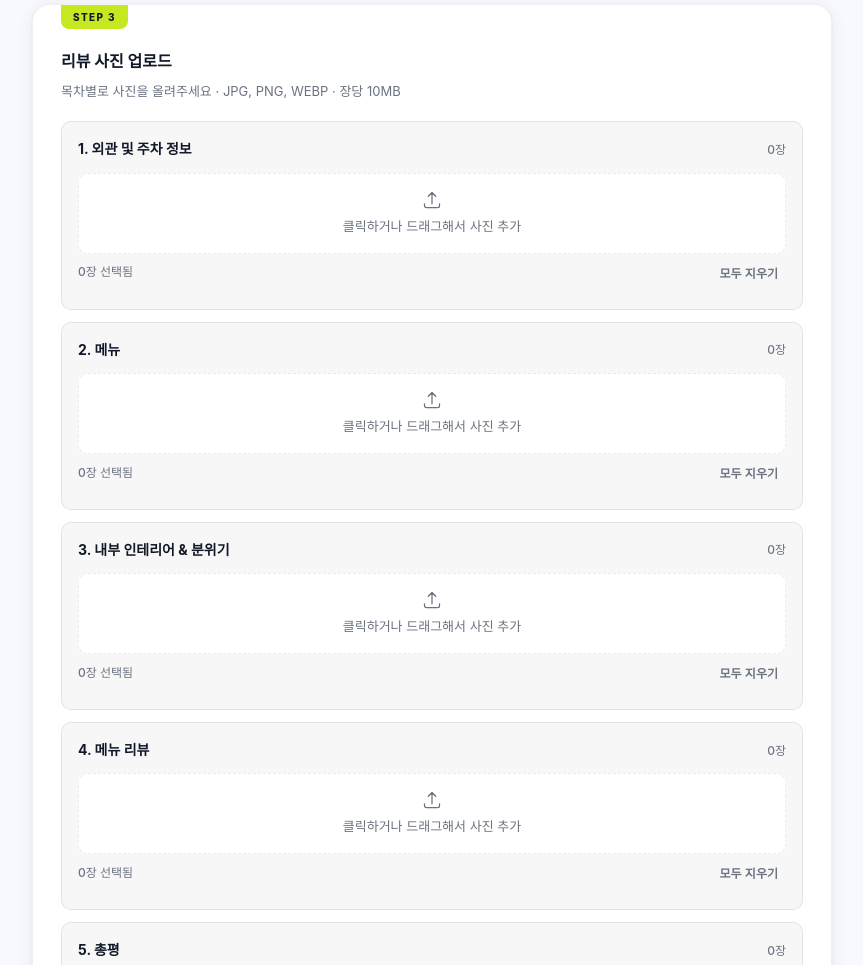
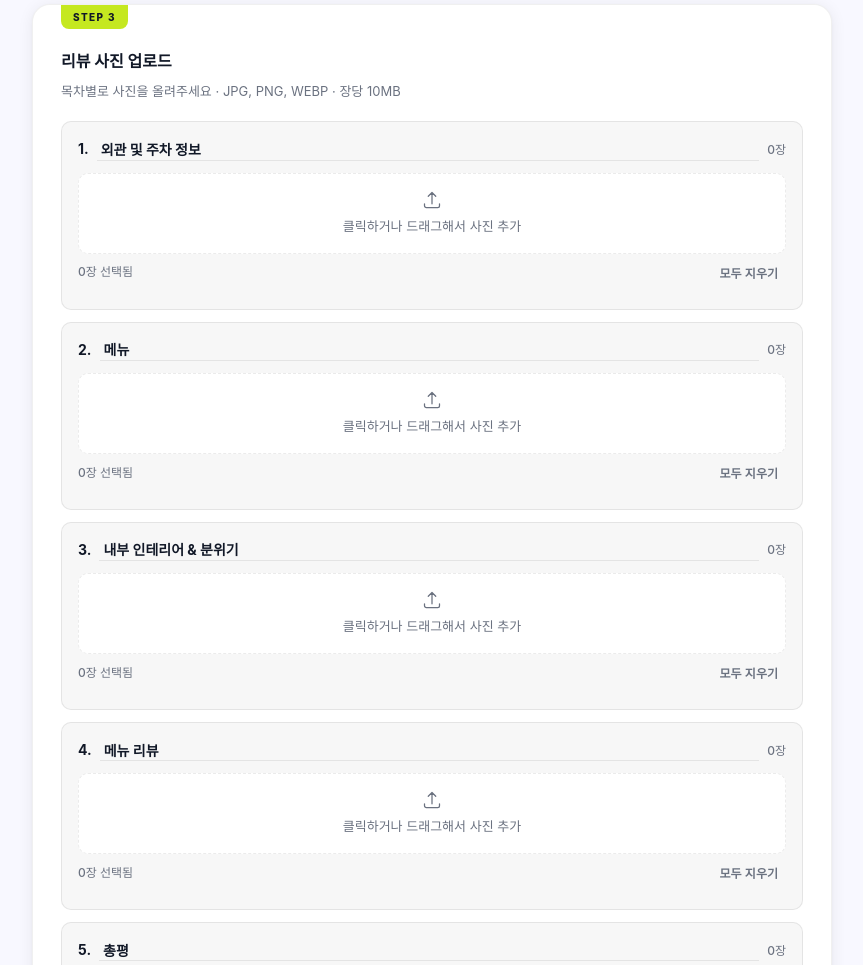
Before and after one commit to BomEllen/auto-blogger, a website with bundled scripts: page public/index.html in a window 1280 px wide. Shown: the part 1760-2725 px from the top of the page, without its empty margins (208-1071 px from the left). Built offline with nearby package versions, Linux system fonts and the light colour scheme; a web font is replaced by a local one.

Commit message:
리뷰 목차 이름 편집 가능하도록 수정
Co-Authored-By: Claude Sonnet 4.6 <noreply@anthropic.com>

```diff
--- a/public/pages/HomePage.js
+++ b/public/pages/HomePage.js
@@ -625,10 +625,16 @@ export function mount() {
     header.className = 'section-card-header';
 
     if (section.fixed) {
-      const title = document.createElement('span');
-      title.className = 'section-title';
-      title.textContent = `${idx + 1}. ${section.name}`;
-      header.appendChild(title);
+      const numLabel = document.createElement('span');
+      numLabel.className = 'section-title-num';
+      numLabel.textContent = `${idx + 1}.`;
+      const input = document.createElement('input');
+      input.className = 'section-title-input';
+      input.type = 'text';
+      input.value = section.name;
+      input.addEventListener('input', () => { section.name = input.value; });
+      header.appendChild(numLabel);
+      header.appendChild(input);
     } else {
       const input = document.createElement('input');
       input.className = 'section-title-input';
--- a/public/style.css
+++ b/public/style.css
@@ -721,6 +721,7 @@ body {
 }
 .section-title-input:focus { border-bottom-color: var(--accent); }
 .section-title-input::placeholder { color: var(--text-2); font-weight: 400; font-size: 13px; }
+.section-title-num { font-size: 14px; font-weight: 700; color: var(--text); flex-shrink: 0; }
 
 .section-count {
   font-size: 12px; color: var(--text-2); font-weight: 500;
```
